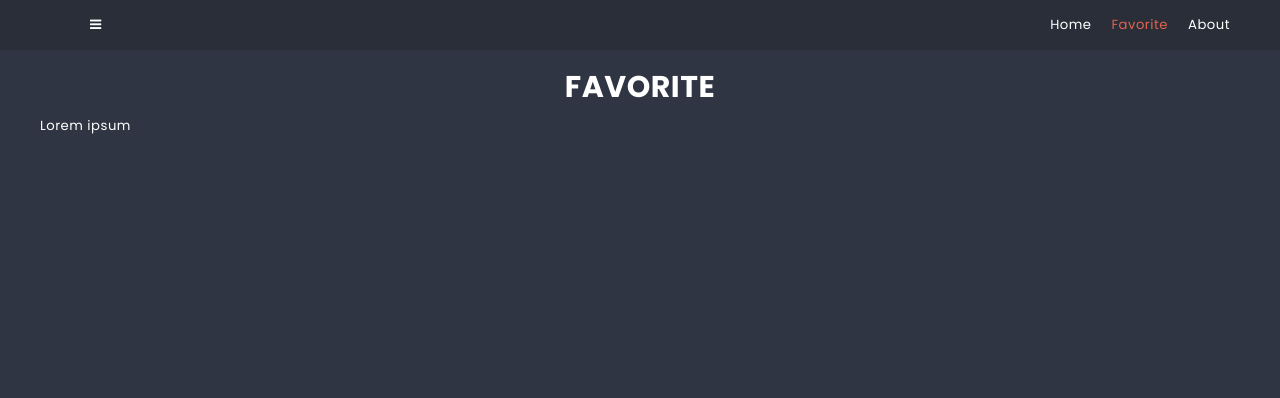
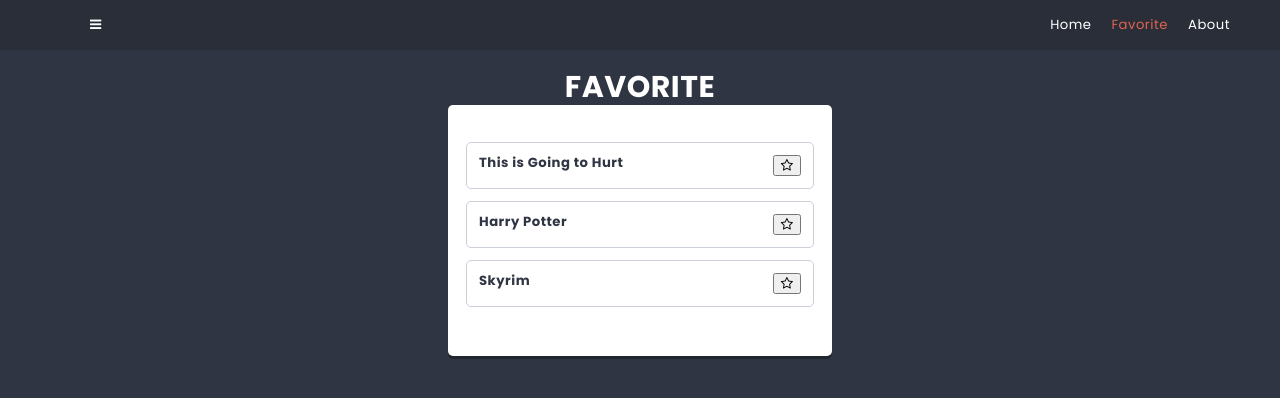
Before and after one commit to gdulab/ThingsToDo, a React (Create React App) app: page /favorite in a window 1280 px wide. Shown: the top 398 px of the page. Built offline with nearby package versions, Linux system fonts and the light colour scheme.

Commit message:
ADD Favourites functionality

```diff
--- a/package.json
+++ b/package.json
@@ -6,6 +6,7 @@
     "@testing-library/jest-dom": "^5.16.5",
     "@testing-library/react": "^13.4.0",
     "@testing-library/user-event": "^13.5.0",
+    "clsx": "^1.2.1",
     "font-awesome": "^4.7.0",
     "react": "^18.2.0",
     "react-dom": "^18.2.0",
--- a/src/components/Card/Card.js
+++ b/src/components/Card/Card.js
@@ -1,8 +1,20 @@
+import { useDispatch } from 'react-redux';
+import { toggleCardFavorite } from '../../redux/store';
 import styles from './Card.module.scss'
+import clsx from 'clsx';
 
 const Card = props => {
+    const dispatch = useDispatch();
+
     return (
-        <li className={styles.card}>{props.title}</li>
+        <li className={styles.card}>{props.title}
+            <button
+                type="button"
+                onClick={e => dispatch(toggleCardFavorite(props.id))}
+                className={clsx(props.isFavourite && styles.active)}>
+                <i className="fa fa-star-o"></i>
+            </button>
+        </li>
     )
 }
 
--- a/src/components/Card/Card.module.scss
+++ b/src/components/Card/Card.module.scss
@@ -10,4 +10,10 @@
     display: flex;
     justify-content: space-between;
     font-weight: bold;
+
+
 }
+
+.active {
+    color: red;
+}
--- a/src/components/Column/Column.js
+++ b/src/components/Column/Column.js
@@ -14,7 +14,7 @@
                 {props.title}
             </h3>
             <ul className={styles.cards}>
-                {cards.map(card => <Card key={card.id} title={card.title}/>)}
+                {cards.map(card => <Card key={card.id} id={card.id} title={card.title} isFavourite={card.isFavourite}/>)}
             </ul>
             <CardForm columnId={props.id}/>
         </article>
--- a/src/components/Favorite/Favorite.js
+++ b/src/components/Favorite/Favorite.js
@@ -1,11 +1,20 @@
+import { useSelector } from 'react-redux';
+import { getFavouriteCards } from '../../redux/store';
+import Card from '../Card/Card';
 import Container from '../Container/Container'
 import PageTitle from '../PageTitle/PageTitle';
+import styles from './Favorite.module.scss'
 
 const Favorite = () => {
+    const cards = useSelector(getFavouriteCards);
     return (
         <Container>
             <PageTitle>Favorite</PageTitle>
-            <p>Lorem ipsum</p>
+            <article className={styles.column}>
+                <ul className={styles.cards}>
+                    {cards.map(card => <Card key={card.id} title={card.title} />)}
+                </ul>
+            </article>
         </Container>
     )
 }
--- a/src/components/Favorite/Favorite.module.scss
+++ b/src/components/Favorite/Favorite.module.scss
@@ -0,0 +1,30 @@
+@use "sass:math";
+@import '../../styles/settings.scss';
+
+.column {
+    position: relative;
+    left: 50%;
+    transform: translateX(-50%);
+    width: calc(33% - 12px);
+    background: $color-light;
+    margin: 0 $base-size $base-size 0;
+    padding: ($base-size * 1.5);
+    border-radius: $radius;
+    box-shadow: 0 math.div($base-size, 4) 0 rgba(0, 0, 0, 0.3);
+    color: $color-dark;
+
+    &:last-child {
+        margin: 0 0 $base-size 0;
+    }
+}
+
+.cards {
+    padding: math.div($base-size, 2) 0;
+}
+
+@media (max-width: 767px) {
+    .column {
+        width: 100%;
+        margin: 0 0 $base-size 0;
+    }
+}
--- a/src/redux/initialState.js
+++ b/src/redux/initialState.js
@@ -40,12 +40,12 @@
     ],
 
     cards: [
-        { id: '1', columnId: '1', title: 'This is Going to Hurt' },
-        { id: '2', columnId: '1', title: 'Interpreter of Maladies' },
-        { id: '3', columnId: '2', title: 'Harry Potter' },
-        { id: '4', columnId: '2', title: 'Star Wars' },
-        { id: '5', columnId: '3', title: 'The Witcher' },
-        { id: '6', columnId: '3', title: 'Skyrim' }
+        { id: '1', columnId: '1', isFavourite: true, title: 'This is Going to Hurt' },
+        { id: '2', columnId: '1', isFavourite: false, title: 'Interpreter of Maladies' },
+        { id: '3', columnId: '2', isFavourite: true, title: 'Harry Potter' },
+        { id: '4', columnId: '2', isFavourite: false, title: 'Star Wars' },
+        { id: '5', columnId: '3', isFavourite: false, title: 'The Witcher' },
+        { id: '6', columnId: '3', isFavourite: true, title: 'Skyrim' }
     ],
 
     searchString: ''
--- a/src/redux/store.js
+++ b/src/redux/store.js
@@ -6,6 +6,8 @@
 //selectors
 export const getFilteredCards = ({ cards, searchString }, columnId) => cards
     .filter(card => card.columnId === columnId && strContains(card.title, searchString));
+
+export const getFavouriteCards = ({ cards }) => cards.filter(card => card.isFavourite === true);
 
 export const getAllColumns = (state) => state.columns;
 
@@ -18,8 +20,9 @@
 //action creators
 export const addColumn = payload => ({ type: 'ADD_COLUMN', payload });
 export const addCard = payload => ({ type: 'ADD_CARD', payload });
-export const addList = payload => ({type: 'ADD_LIST', payload});
+export const addList = payload => ({ type: 'ADD_LIST', payload });
 export const updateSearchString = payload => ({ type: 'UPDATE_SEARCHSTRING', payload });
+export const toggleCardFavorite = payload => ({ type: 'TOGGLE_CARD_FAVORITE', payload });
 
 
 const reducer = (state, action) => {
@@ -32,6 +35,8 @@
             return { ...state, lists: [...state.lists, { ...action.payload, id: shortid() }] };
         case 'UPDATE_SEARCHSTRING':
             return { ...state, searchString: action.payload }
+        case 'TOGGLE_CARD_FAVORITE':
+            return { ...state, cards: state.cards.map(card => (card.id === action.payload) ? { ...card, isFavourite: !card.isFavourite } : card) };
         default:
             return state;
     }
```
Also changed, not shown: 1 other file (tests, documents, lock files or other folders).
